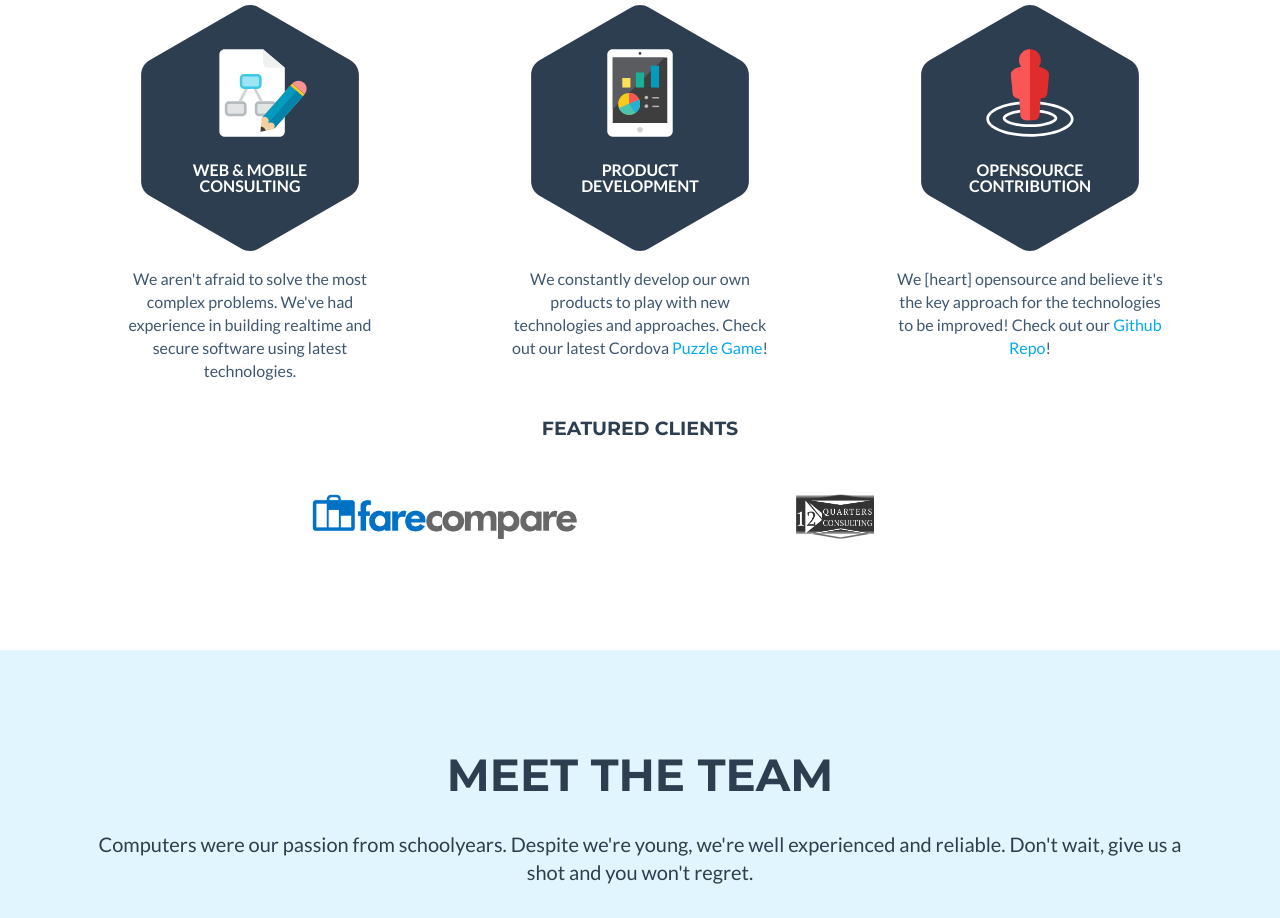
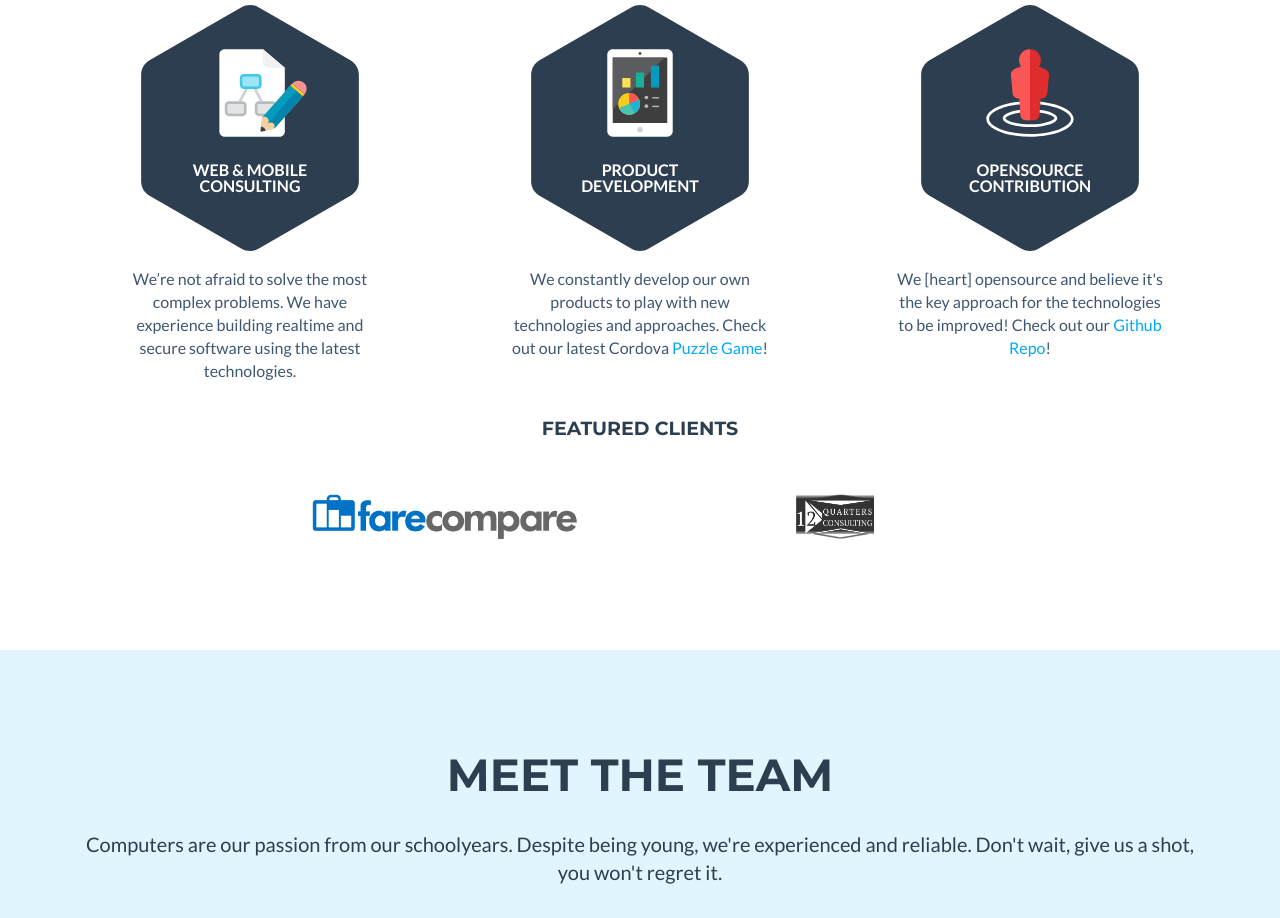
Before and after one commit to KostyaDanovsky/rojkiby, a website: page index.html in a window 1280 px wide. Shown: the part 1002-1920 px from the top of the page. Drawn offline with nearby package versions, Linux system fonts and the light colour scheme.

Commit message:
Grammar check

```diff
--- a/index.html
+++ b/index.html
@@ -151,7 +151,7 @@
                         <span class="things-icon consulting" style="margin-left: 25px;"></span>
                         <span class="label">Web & Mobile<br/>Consulting</span>
                     </div>
-                    <p class="picture-description">We aren't afraid to solve the most complex problems. We've had experience in building realtime and secure software using latest technologies.</p>
+                    <p class="picture-description">We’re not afraid to solve the most complex problems. We have experience building realtime and secure software using the latest technologies.</p>
                 </div>
                 <div class="col-md-4">
                     <div class="hexagon">
@@ -193,7 +193,7 @@
             </div>
             <div class="row row-description">
                 <div class="col-md-12">
-                    <p>Computers were our passion from schoolyears. Despite we're young, we're well experienced and reliable. Don't wait, give us a shot and you won't regret.</p>
+                    <p>Computers are our passion from our schoolyears. Despite being young, we're experienced and reliable. Don't wait, give us a shot, you won't regret it.</p>
                 </div>
             </div>
             <div class="row">
```
